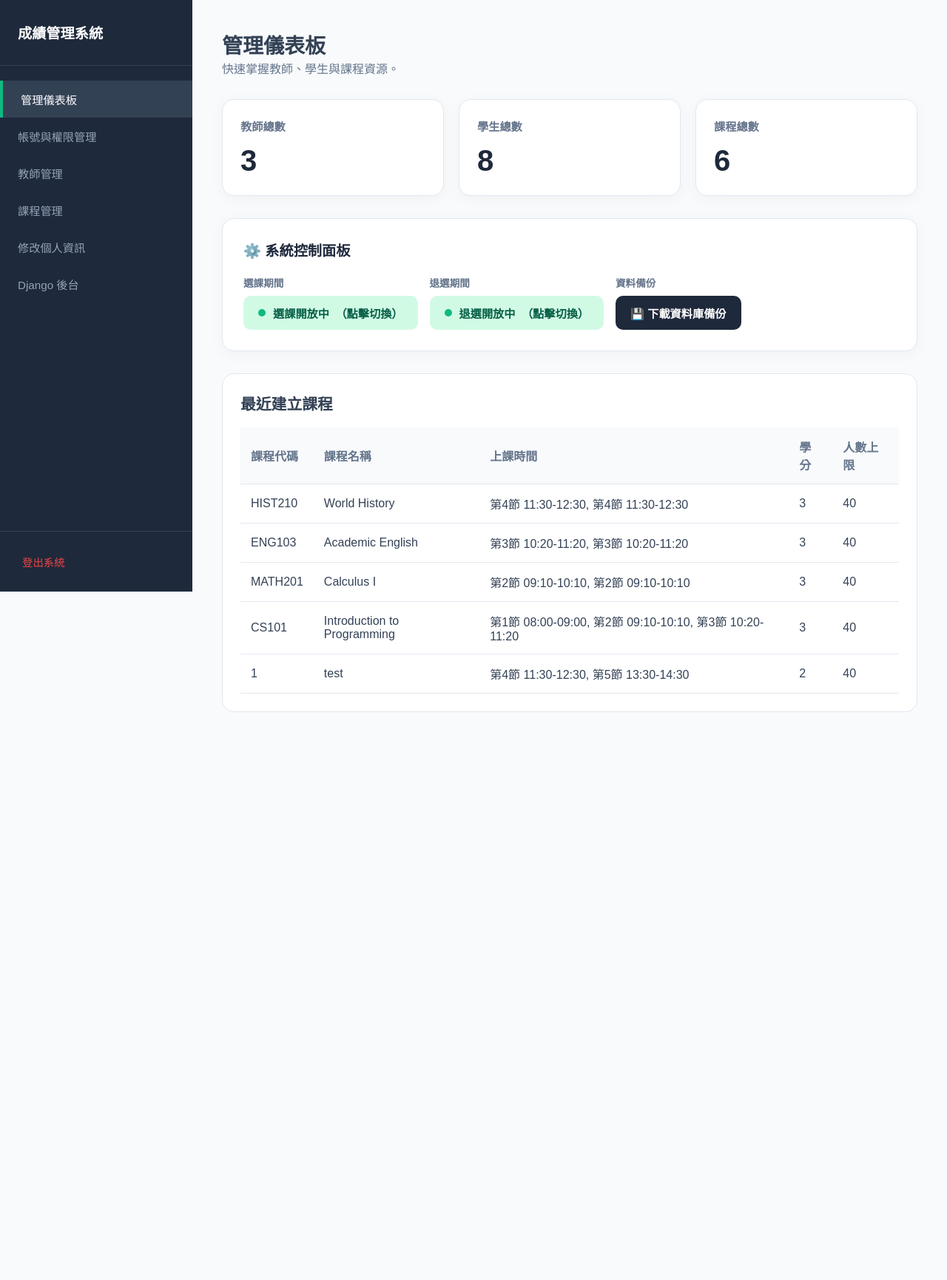
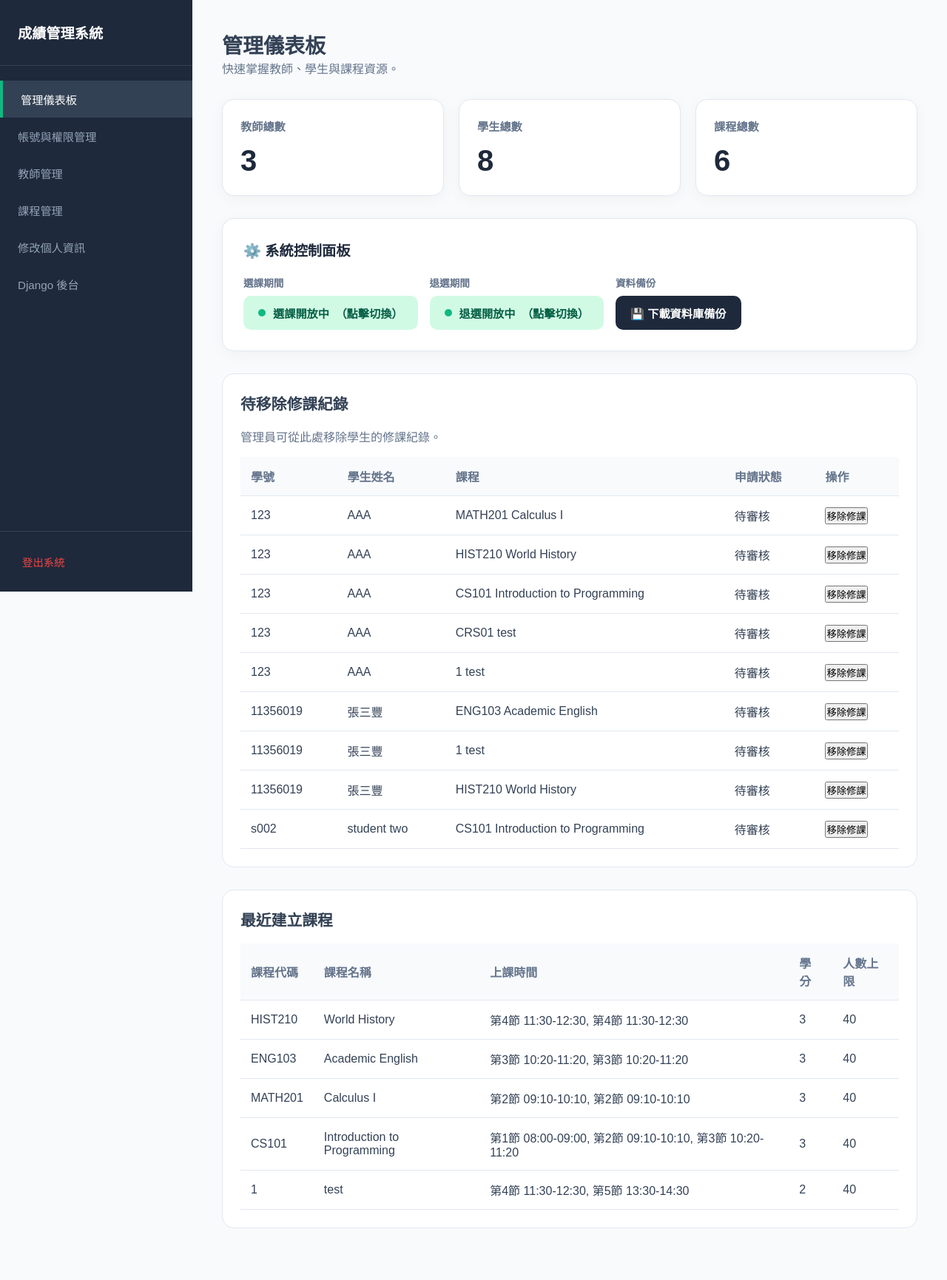
Before and after one commit to RnL499/studentSystem, a Django app: page /accounts/admin/dashboard/ in a window 1280 px wide. Shown: the whole page at 74% size. Before the commit the page ends 963 px from the top, so only its background shows below. Run offline with Django 5.2, Linux system fonts and the light colour scheme; a user stored in the database is signed in; data comes from the database, SQL or seed files in the repository; both versions use the stored data as it was after the commit.

Commit message:
feat(ui): enhance admin dashboard with pending enrollments management and improve course enrollment UI

```diff
--- a/grades/views.py
+++ b/grades/views.py
@@ -114,12 +114,14 @@ def admin_dashboard(request):
     course_count = Course.objects.count()
     recent_courses = Course.objects.order_by('-id')[:5]
     system_settings = SystemSettings.get_settings()
+    pending_enrollments = Enrollment.objects.filter(approved=False).select_related('student', 'course').order_by('-requested_at')
     return render(request, 'uiux/admin_dashboard.html', {
         'teacher_count': teacher_count,
         'student_count': student_count,
         'course_count': course_count,
         'recent_courses': recent_courses,
         'system_settings': system_settings,
+        'pending_enrollments': pending_enrollments,
         'active_nav': 'admin_dashboard',
     })
 
@@ -538,7 +540,7 @@ def create_course(request):
                 course.credits = _get_credits_for_schedule(course.schedule)
             course.save()
             messages.success(request, '課程已建立')
-            return redirect('teacher_courses')
+            return redirect(reverse('teacher_courses') + '?course_created=1')
     else:
         form = CourseForm()
     return render(request, 'uiux/teacher_create_course.html', {
@@ -1054,30 +1056,11 @@ def student_schedule_print(request):
         cells = [grid[d][p] for d in days]
         rows.append({'period': p, 'cells': cells})
 
-    # Build CSV response: one row per period, columns for MON..FRI
-    response = HttpResponse(content_type='text/csv')
-    response['Content-Disposition'] = f'attachment; filename="schedule_{request.user.username}.csv"'
-    response.write(u'\ufeff'.encode('utf8'))
-    writer = csv.writer(response)
-    header = ['節次', '週一', '週二', '週三', '週四', '週五']
-    writer.writerow(header)
-    for row in rows:
-        csv_row = [f'第{row["period"]}節']
-        for cell in row['cells']:
-            parts = []
-            for course in cell:
-                teacher_name = ''
-                try:
-                    if course.teacher and hasattr(course.teacher, 'profile') and getattr(course.teacher.profile, 'full_name', ''):
-                        teacher_name = course.teacher.profile.full_name
-                    else:
-                        teacher_name = course.teacher.username
-                except Exception:
-                    teacher_name = getattr(course.teacher, 'username', '')
-                parts.append(f"{course.code} {course.name} ({teacher_name})")
-            csv_row.append('\n'.join(parts))
-        writer.writerow(csv_row)
-    return response
+    display_name = _user_display_name(request.user)
+    return render(request, 'uiux/student_schedule_print.html', {
+        'rows': rows,
+        'display_name': display_name,
+    })
 
 
 @login_required
--- a/templates/available_courses.html
+++ b/templates/available_courses.html
@@ -59,7 +59,10 @@
         </td>
         <td>
           {% if user.is_authenticated %}
-            <a href="{% url 'enroll_student_course' course.id %}" class="btn btn-sm btn-success">加選</a>
+            <form method="post" action="{% url 'enroll_student_course' course.id %}" style="display:inline;">
+              {% csrf_token %}
+              <button type="submit" class="btn btn-sm btn-success">加選</button>
+            </form>
           {% else %}
             <a href="{% url 'login' %}?next={% url 'available_courses' %}" class="btn btn-sm btn-outline-primary">請先登入</a>
           {% endif %}
--- a/templates/uiux/admin_dashboard.html
+++ b/templates/uiux/admin_dashboard.html
@@ -111,6 +111,40 @@
     </div>
 </div>
 
+{% if pending_enrollments %}
+<div class="course-list" style="margin-bottom: 30px;">
+    <h2 style="font-size:1.3rem; margin-bottom: 18px;">待移除修課紀錄</h2>
+    <p style="color: var(--text-muted); margin-bottom: 16px;">管理員可從此處移除學生的修課紀錄。</p>
+    <table>
+        <thead>
+            <tr>
+                <th>學號</th>
+                <th>學生姓名</th>
+                <th>課程</th>
+                <th>申請狀態</th>
+                <th>操作</th>
+            </tr>
+        </thead>
+        <tbody>
+            {% for enrollment in pending_enrollments %}
+            <tr>
+                <td>{{ enrollment.student.username }}</td>
+                <td>{{ enrollment.student.profile.full_name|default:enrollment.student.username }}</td>
+                <td>{{ enrollment.course.code }} {{ enrollment.course.name }}</td>
+                <td>{% if enrollment.approved %}已確認{% else %}待審核{% endif %}</td>
+                <td>
+                    <form method="post" action="{% url 'admin_remove_enrollment' enrollment.id %}" style="display:inline;">
+                        {% csrf_token %}
+                        <button type="submit" class="btn-outline">移除修課</button>
+                    </form>
+                </td>
+            </tr>
+            {% endfor %}
+        </tbody>
+    </table>
+</div>
+{% endif %}
+
 <div class="course-list">
     <h2 style="font-size:1.3rem; margin-bottom: 18px;">最近建立課程</h2>
     {% if recent_courses %}
--- a/templates/uiux/teacher_courses.html
+++ b/templates/uiux/teacher_courses.html
@@ -34,7 +34,6 @@
         <div>
             <a class="btn-link btn-primary" href="{% url 'teacher_course_students' c.id %}">修課名單</a>
             <a class="btn-link btn-warning" href="{% url 'teacher_grade_manage' c.id %}">成績管理</a>
-            <a class="btn-link btn-danger" href="{% url 'remove_course' c.id %}">刪除</a>
         </div>
     </div>
     {% endfor %}
--- a/templates/uiux/teacher_student_roster.html
+++ b/templates/uiux/teacher_student_roster.html
@@ -32,6 +32,9 @@
 <div style="margin-bottom: 10px;">
     <h1 style="font-size: 1.5rem; margin-bottom: 8px;">查詢修課學生名單</h1>
 </div>
+{% if request.GET.course_created == '1' %}
+<div class="uiux-message uiux-message-success">課程已建立</div>
+{% endif %}
 
 {% if not courses %}
 <div class="card">
```
Also changed, not shown: grades/tests.py (+6 -4 lines), db.sqlite3.
